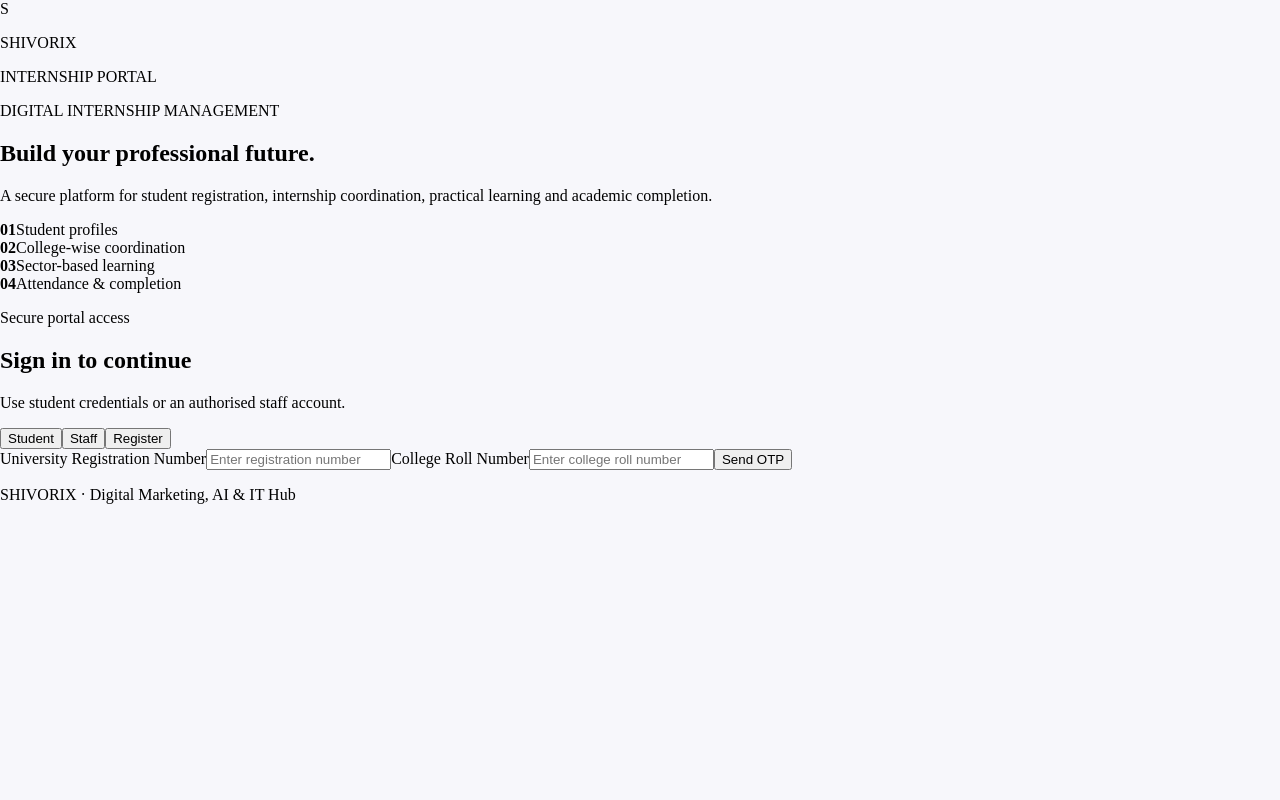
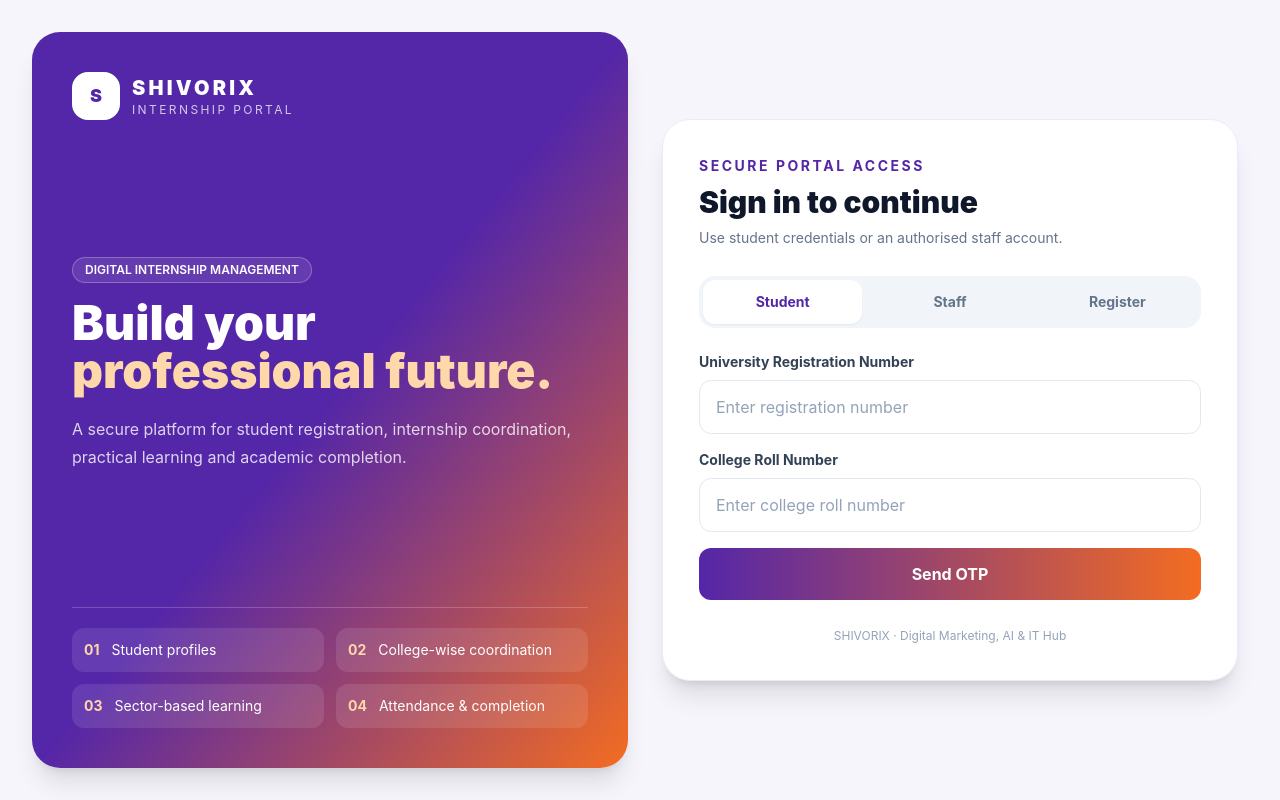
Before and after one commit to infoskilldigital-arch/shivorix-internship-portal, a Next.js app: page / in a window 1280 px wide. Built offline with nearby package versions, Linux system fonts and the light colour scheme; no server answers.

Commit message:
Enable Tailwind styling for React TypeScript portal

```diff
--- a/app/globals.css
+++ b/app/globals.css
@@ -1 +1,11 @@
-*{box-sizing:border-box}html,body{margin:0;padding:0;width:100%;height:100%;background:#f7f7fb}.portal-shell{width:100%;height:100dvh;min-height:100vh;position:relative;overflow:hidden}.portal-frame{display:block;width:100%;height:100%;border:0;background:#fff}.portal-loading{position:absolute;inset:0;z-index:10;align-items:center;justify-content:center;background:linear-gradient(135deg,#fff7ed,#f5f3ff)}.loader-card{background:#fff;border:1px solid #ece7ff;border-radius:24px;padding:36px 42px;text-align:center;box-shadow:0 20px 60px rgba(76,29,149,.12);font-family:Inter,system-ui,sans-serif}.brand{font-weight:900;letter-spacing:.14em;background:linear-gradient(90deg,#ff7a00,#7c3aed);-webkit-background-clip:text;background-clip:text;color:transparent}.loader-card h1{margin:10px 0 6px;color:#18181b}.loader-card p{margin:0;color:#71717a}
+@tailwind base;
+@tailwind components;
+@tailwind utilities;
+
+:root { color-scheme: light; }
+* { box-sizing: border-box; }
+html, body { margin: 0; min-height: 100%; }
+body { font-family: Inter, ui-sans-serif, system-ui, -apple-system, BlinkMacSystemFont, "Segoe UI", sans-serif; }
+button, input { font: inherit; }
+button { cursor: pointer; }
+::selection { background: #eadcff; color: #35136f; }
```
